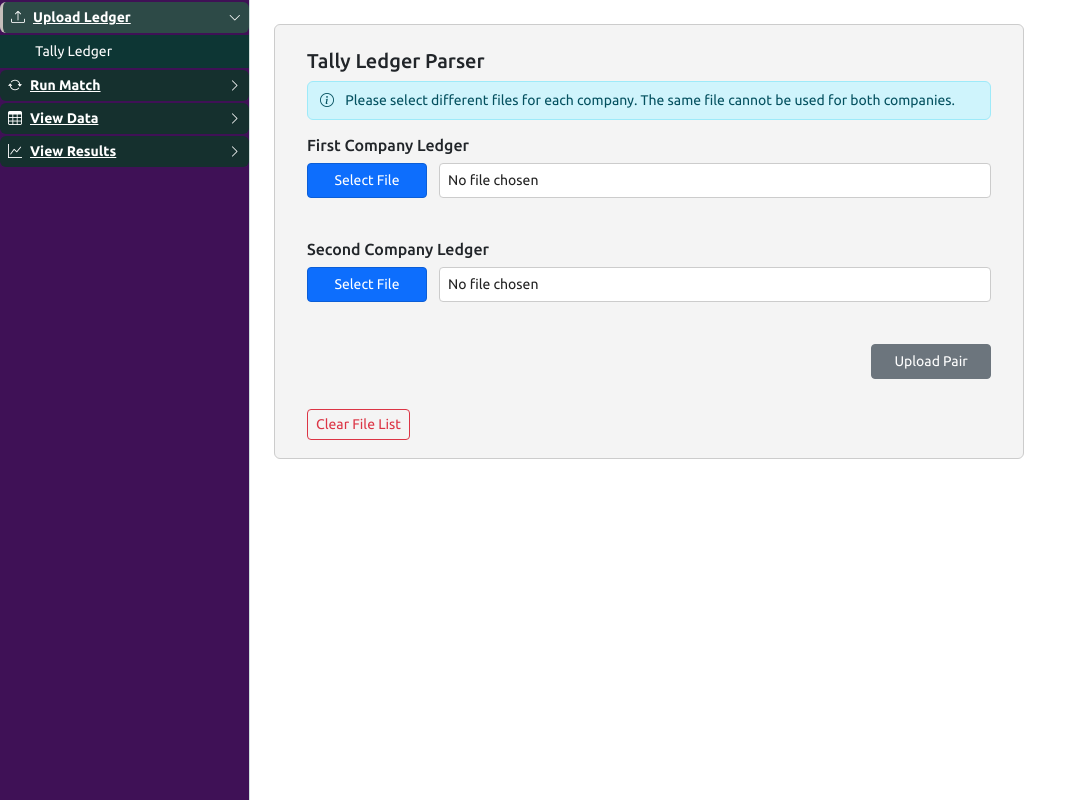
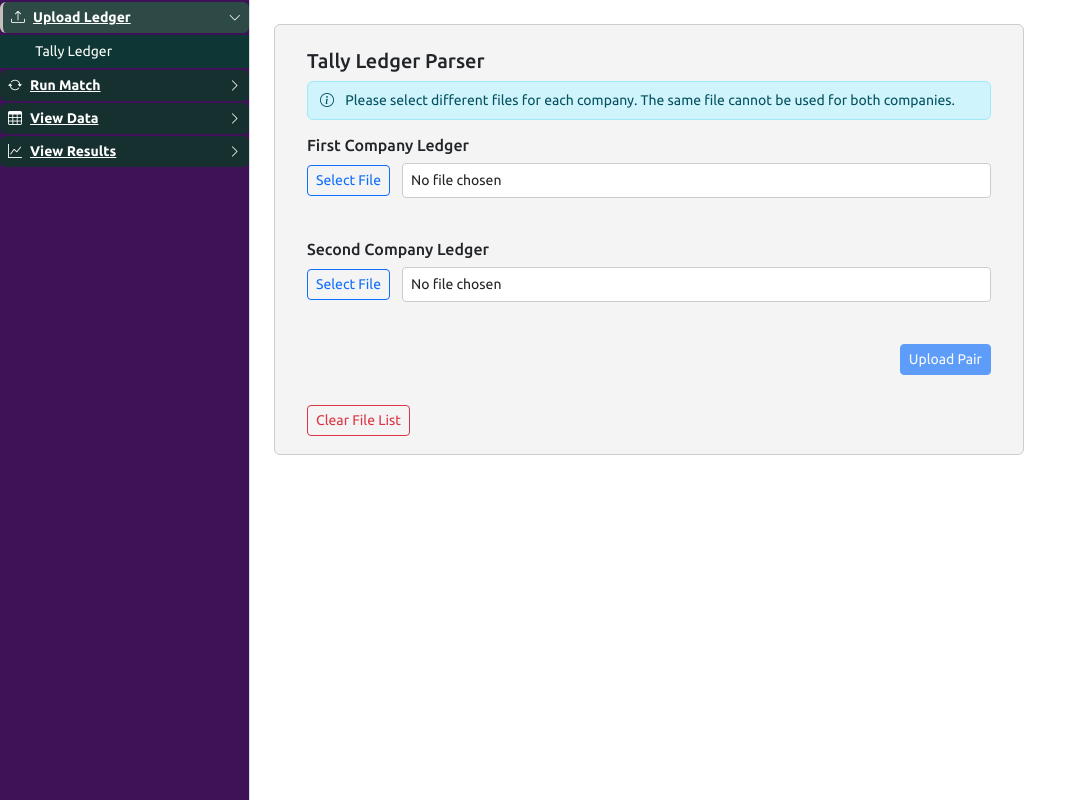
Before and after one commit to m-islam-ciplc/Dev_Interunit_Loan_Recon, a Flask app: page / in a window 1280 px wide. Shown: the part 48-848 px from the top of the page, without its empty margins (0-1087 px from the left). Run offline with Flask 3, Linux system fonts and the light colour scheme; data that the repository does not hold is empty; some libraries are stand-ins or nearby versions.

Commit message:
Refactor button styles to use bootstrap
- Replaced custom button styles with Bootstrap classes for consistency.
- Updated font sizes and weights for headings and dropdowns to improve readability.
- Removed redundant CSS for parser buttons and adjusted related styles.

```diff
--- a/static/style.css
+++ b/static/style.css
@@ -83,48 +83,9 @@ h1, h2, h3, h4, h5, h6, p, span, div, button, input, select, textarea, label {
     justify-content: flex-end;
 }
 
-.parser-parse-btn {
-    background: #0d6efd;
-    border: 1px solid #0b5ed7;
-    border-radius: 4px;
-    cursor: pointer;
-    font-size: 14px;
-    padding: 6px 12px;
-    color: #fff;
-    transition: background 0.2s, border 0.2s;
-    white-space: nowrap;
-    min-width: 120px;
-}
 
-.parser-parse-btn:disabled {
-    background: #6c757d;
-    color: #fff;
-    cursor: not-allowed;
-    border-color: #6c757d;
-}
 
-.parser-parse-btn:hover:not(:disabled) {
-    background: #0b5ed7;
-    border-color: #0a58ca;
-}
 
-.parser-file-btn {
-    background: #0d6efd;
-    border: 1px solid #0b5ed7;
-    border-radius: 4px;
-    cursor: pointer;
-    font-size: 14px;
-    padding: 6px 12px;
-    color: #fff;
-    transition: background 0.2s, border 0.2s;
-    white-space: nowrap;
-    min-width: 120px;
-}
-
-.parser-file-btn:hover {
-    background: #0b5ed7;
-    border-color: #0a58ca;
-}
 
 .file-chosen {
     background: #fff;
@@ -243,20 +204,17 @@ h1, h2, h3, h4, h5, h6, p, span, div, button, input, select, textarea, label {
     letter-spacing: 0.5px;
 }
 
-/* Buttons */
-.btn-success {
-    background-color: #37a000;
-    border-color: #318d01;
-    color: #fff;
-}
 
-.btn-success:hover {
-    background-color: #45c203;
-}
 
 /* Headings */
 h1, h2, h3, h4, h5, h6 {
     font-family: 'Ubuntu', 'Segoe UI', sans-serif;
+    font-weight: 600;
+}
+
+h6 {
+    font-size: 14px;
+    font-weight: 600;
 }
 
 /* Notifications */
@@ -264,6 +222,44 @@ h1, h2, h3, h4, h5, h6 {
     font-size: 14px !important;
     padding: 8px 12px !important;
 }
+
+/* Dropdowns */
+.dropdown-toggle {
+    font-size: 14px !important;
+}
+
+.dropdown-menu {
+    font-size: 14px !important;
+}
+
+.dropdown-item {
+    font-size: 14px !important;
+}
+
+/* Select dropdowns and placeholder text */
+.form-select {
+    font-size: 14px !important;
+}
+
+.form-select option {
+    font-size: 14px !important;
+}
+
+/* Recent uploads */
+#recent-uploads-list {
+    font-size: 14px !important;
+}
+
+#recent-uploads-list * {
+    font-size: 14px !important;
+}
+
+/* Dropdown labels */
+.form-label {
+    font-size: 14px !important;
+}
+
+
 
 /* Transaction tables */
 .matched-transactions-wrapper,
--- a/templates/index.html
+++ b/templates/index.html
@@ -79,7 +79,7 @@
                     <div class="mb-4">
                         <h6>First Company Ledger</h6>
                         <div class="parser-row">
-                            <button type="button" class="parser-label parser-file-btn" onclick="this.nextElementSibling.click()">Select File</button>
+                            <button type="button" class="btn btn-sm btn-outline-primary" onclick="this.nextElementSibling.click()">Select File</button>
                             <input type="file" name="file1" class="parser-input file-input" style="display:none;" accept=".xlsx,.xls" required onchange="handleFileSelect(this, 1)">
                             <span class="file-chosen" id="file-chosen-1" style="margin-left:10px; font-size:14px; color:#222;">No file chosen</span>
                         </div>
@@ -94,7 +94,7 @@
                     <div class="mb-4">
                         <h6>Second Company Ledger</h6>
                         <div class="parser-row">
-                            <button type="button" class="parser-label parser-file-btn" onclick="this.nextElementSibling.click()">Select File</button>
+                            <button type="button" class="btn btn-sm btn-outline-primary" onclick="this.nextElementSibling.click()">Select File</button>
                             <input type="file" name="file2" class="parser-input file-input" style="display:none;" accept=".xlsx,.xls" required onchange="handleFileSelect(this, 2)">
                             <span class="file-chosen" id="file-chosen-2" style="margin-left:10px; font-size:14px; color:#222;">No file chosen</span>
                         </div>
@@ -106,7 +106,7 @@
                     </div>
 
                     <div class="parser-row parser-row-parse">
-                        <button type="submit" class="parser-parse-btn" id="parse-btn" disabled>Upload Pair</button>
+                        <button type="submit" class="btn btn-sm btn-primary" id="parse-btn" disabled>Upload Pair</button>
                     </div>
                 </form>
                 <div id="upload-msg" style="color: red; margin-top:10px"></div>
@@ -137,7 +137,7 @@
                 </div>
 
                 <div class="mb-3">
-                    <button type="button" class="btn btn-secondary" onclick="loadPairs()">
+                    <button type="button" class="btn btn-sm btn-secondary" onclick="loadPairs()">
                         <i class="bi bi-arrow-clockwise me-2"></i>Refresh Pairs
                     </button>
                 </div>
@@ -169,7 +169,7 @@
                             </select>
                         </div>
                         <div class="col-md-4">
-                            <button type="button" class="btn btn-outline-secondary" style="height: 38px; padding: 0.375rem 0.75rem;" onclick="clearReconciliationSelection()">
+                            <button type="button" class="btn btn-sm btn-outline-secondary" onclick="clearReconciliationSelection()">
                                 <i class="bi bi-x-circle me-1"></i>Clear Selection
                             </button>
                         </div>
@@ -181,7 +181,7 @@
                 </div>
 
                 <div class="mb-3">
-                    <button type="button" class="btn btn-secondary" id="run-reconciliation-btn" onclick="runReconciliation()" disabled>
+                    <button type="button" class="btn btn-sm btn-secondary" id="run-reconciliation-btn" onclick="runReconciliation()" disabled>
                         <i class="bi bi-arrow-repeat me-2"></i>Run Reconciliation
                     </button>
                 </div>
@@ -214,7 +214,7 @@
                             </select>
                         </div>
                         <div class="col-md-4">
-                            <button type="button" class="btn btn-outline-secondary" style="height: 38px; padding: 0.375rem 0.75rem;" onclick="clearMatchedCompanySelection()">
+                            <button type="button" class="btn btn-sm btn-outline-secondary" onclick="clearMatchedCompanySelection()">
                                 <i class="bi bi-x-circle me-1"></i>Clear Selection
                             </button>
                         </div>
@@ -226,10 +226,10 @@
                 </div>
 
                 <div class="mb-3">
-                    <button type="button" class="btn btn-secondary" id="view-matched-btn" onclick="loadMatchesInViewer()" disabled>
+                    <button type="button" class="btn btn-sm btn-secondary" id="view-matched-btn" onclick="loadMatchesInViewer()" disabled>
                         <i class="bi bi-eye me-2"></i>View Matched Results
                     </button>
-                    <button type="button" class="btn btn-secondary" id="download-matched-btn" onclick="downloadMatches()" disabled>
+                    <button type="button" class="btn btn-sm btn-secondary" id="download-matched-btn" onclick="downloadMatches()" disabled>
                         <i class="bi bi-download me-2"></i>Download Matched Results
                     </button>
                 </div>
@@ -258,7 +258,7 @@
                             </select>
                         </div>
                         <div class="col-md-4">
-                            <button type="button" class="btn btn-outline-secondary" style="height: 38px; padding: 0.375rem 0.75rem;" onclick="clearUnmatchedCompanySelection()">
+                            <button type="button" class="btn btn-sm btn-outline-secondary" onclick="clearUnmatchedCompanySelection()">
                                 <i class="bi bi-x-circle me-1"></i>Clear Selection
                             </button>
                         </div>
@@ -270,10 +270,10 @@
                 </div>
 
                 <div class="mb-3">
-                    <button type="button" class="btn btn-secondary" id="view-unmatched-btn" onclick="loadUnmatchedResults()" disabled>
+                    <button type="button" class="btn btn-sm btn-secondary" id="view-unmatched-btn" onclick="loadUnmatchedResults()" disabled>
                         <i class="bi bi-eye me-2"></i>View Unmatched Results
                     </button>
-                    <button type="button" class="btn btn-secondary" id="download-unmatched-btn" onclick="downloadUnmatchedResults()" disabled>
+                    <button type="button" class="btn btn-sm btn-secondary" id="download-unmatched-btn" onclick="downloadUnmatchedResults()" disabled>
                         <i class="bi bi-download me-2"></i>Download Unmatched Results
                     </button>
                 </div>
```
